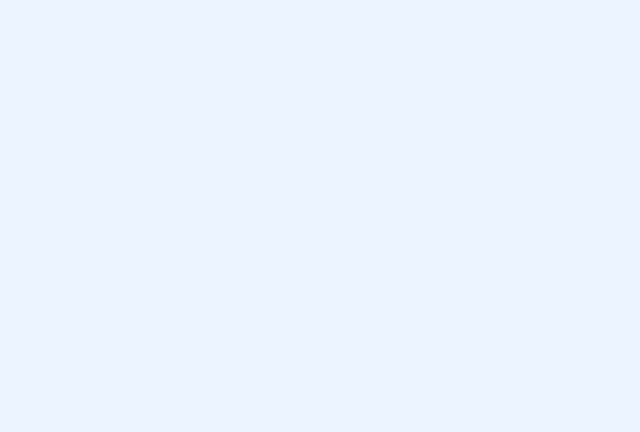
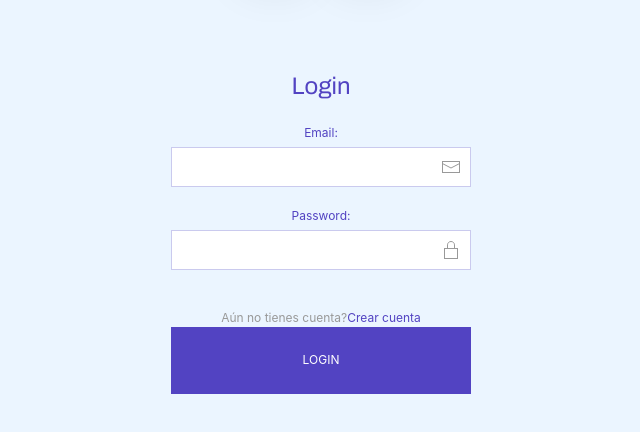
Before and after one commit to gladysaj/tinderdog, a React (Create React App) app: page /login in a window 1280 px wide. Shown: the part 1287-1719 px from the top of the page, without its empty margins (319-959 px from the left). Before the commit the page ends 1287 px from the top, so only its background shows below. Built offline with nearby package versions, Linux system fonts and the light colour scheme.

Commit message:
Routes.js controller added, AuthForm added (first commit)

```diff
--- a/src/App.js
+++ b/src/App.js
@@ -2,12 +2,14 @@ import React from "react";
 import "./App.css";
 import FosterCard from "./components/FosterCard";
 import MatchCard from "./components/MatchCard";
+import Routes from "./Routes";
 
 function App() {
   return (
     <div className="App">
       <FosterCard />
       <MatchCard />
+      <Routes />
     </div>
   );
 }
--- /dev/null
+++ b/src/Routes.js
@@ -0,0 +1,13 @@
+import React from "react";
+import { Switch, Route } from "react-router-dom";
+import AuthForm from "./components/AuthForm"
+
+const Routes = () => (
+    <Switch>
+        <Route exact path="/" component={() => <h1>Home</h1>}/>
+        <Route exact path="/login" component={AuthForm}/>
+        <Route exact path="/signup" component={AuthForm}/>
+    </Switch>
+);
+
+export default Routes
--- /dev/null
+++ b/src/components/AuthForm/index.js
@@ -0,0 +1,80 @@
+import React, { Component } from "react";
+import { Link } from "react-router-dom";
+
+class AuthForm extends Component {
+  state = {
+    user: {},
+  };
+
+  handleChange = () => {};
+  handleSubmit = () => {};
+
+  render() {
+    const isLogin = this.props.location.pathname === "/login";
+    return (
+      <section className="uk-section">
+        <div className="uk-container uk-flex uk-flex-center">
+          <div className="uk-width-1-4">
+            <h3>{isLogin ? "Login" : "Signup"}</h3>
+            <form
+              onSubmit={this.handleSubmit}
+              className="uk-width-1-1 uk-form-stacked uk-flex uk-flex-center uk-flex-column"
+            >
+              <div className="uk-margin">
+                <label className="uk-form-label" htmlFor="email">
+                  Email:
+                </label>
+                <div className="uk-inline">
+                  <span
+                    className="uk-form-icon uk-form-icon-flip"
+                    uk-icon="icon: mail"
+                  ></span>
+                  <input
+                    onChange={this.handleChange}
+                    id="email"
+                    name="email"
+                    className="uk-input"
+                    type="email"
+                    required
+                  />
+                </div>
+                <div className="uk-margin">
+                  <label className="uk-form-label" htmlFor="password">
+                    Password:
+                  </label>
+                  <div className="uk-inline">
+                    <span
+                      className="uk-form-icon uk-form-icon-flip"
+                      uk-icon="icon: lock"
+                    ></span>
+                    <input
+                      onChange={this.handleChange}
+                      id="password"
+                      name="password"
+                      className="uk-input"
+                      type="password"
+                      required
+                    />
+                  </div>
+                </div>
+              </div>
+              {isLogin ? (
+                <div className="uk-text-meta">
+                  Aún no tienes cuenta?
+                  <Link className="uk-text-primary" to="/signup">
+                    Crear cuenta
+                  </Link>
+                </div>
+              ) : null}
+              <button className="uk-button uk-button-primary">
+                {isLogin ? "Login" : "Signup"}
+              </button>
+            </form>
+          </div>
+        </div>
+      </section>
+    );
+  }
+}
+
+export default AuthForm;
```
